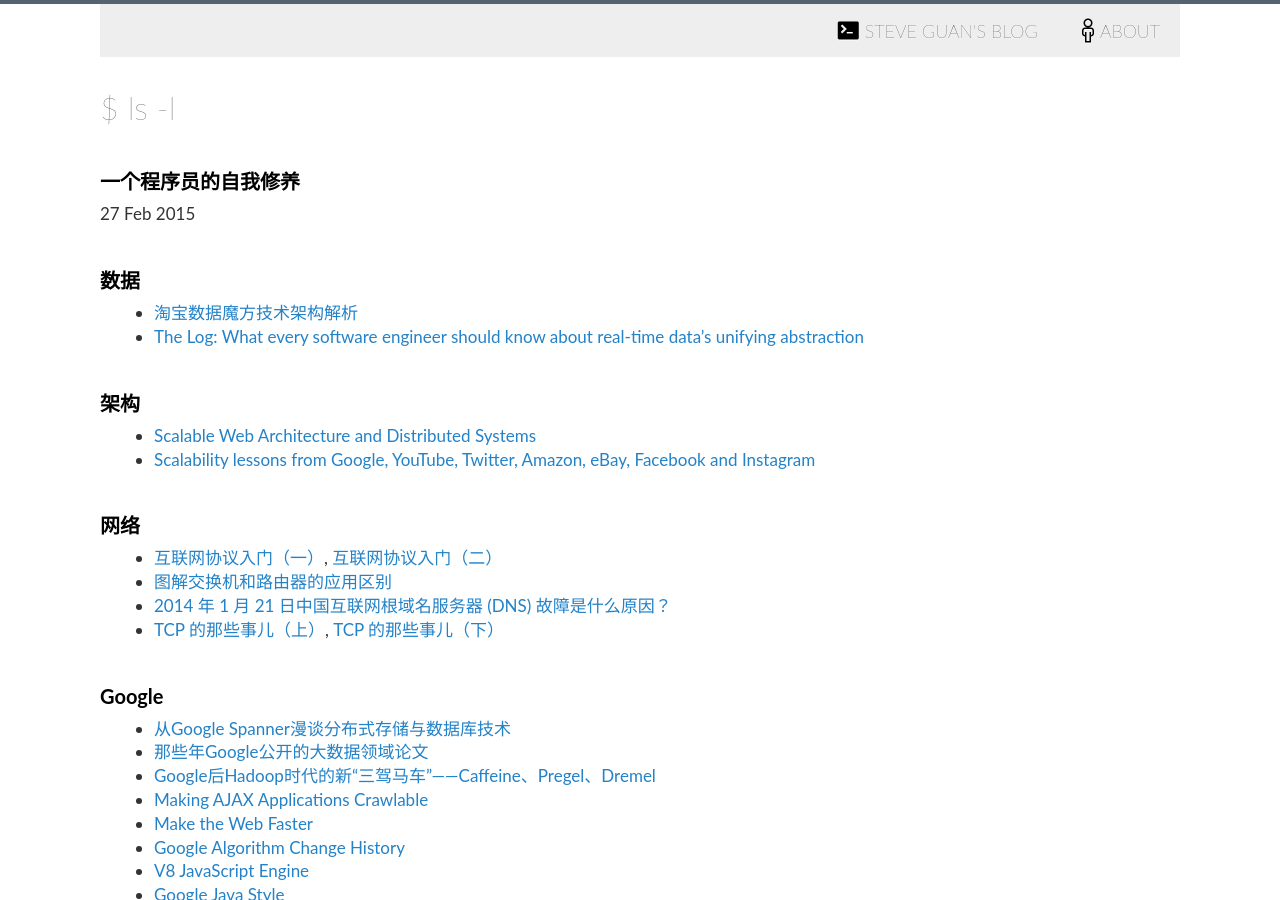
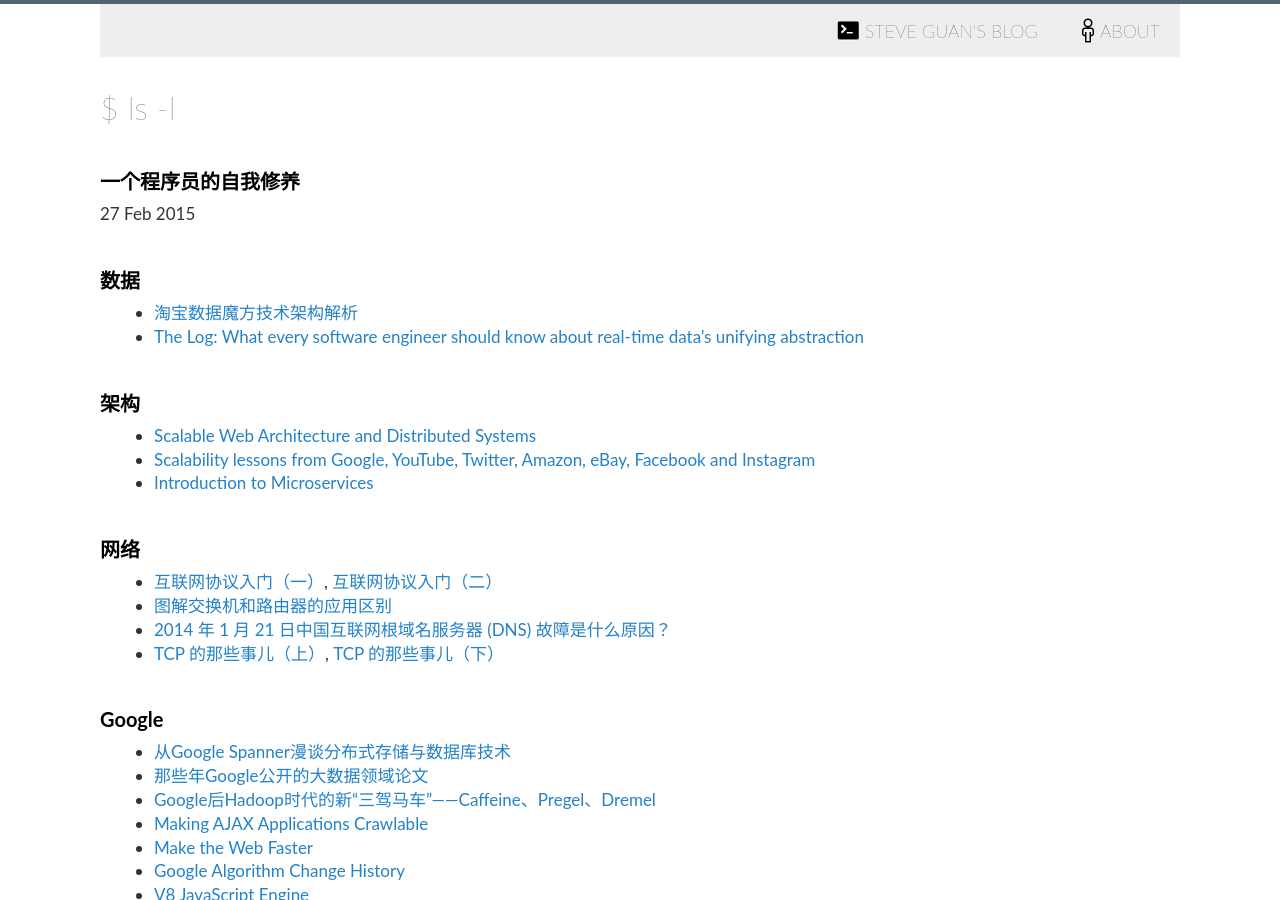
Before and after one commit to guanmian/blog, a Jekyll site: the page built from _posts/2015-02-27-self-cultivation-of-a-programmer.md, in a window 1280 px wide and 900 px high. Built offline with Jekyll 4.4.1, drawn with Linux system fonts in a browser that asks for light colours; Markdown is read by kramdown in place of the engine named in the settings; comment, search, counter and statistics services are not loaded.

Commit message:
add http://nginx.com/blog/introduction-to-microservices/

```diff
--- a/_posts/2015-02-27-self-cultivation-of-a-programmer.md
+++ b/_posts/2015-02-27-self-cultivation-of-a-programmer.md
@@ -10,6 +10,7 @@ layout: "post"
 ## 架构
 * [Scalable Web Architecture and Distributed Systems](http://www.aosabook.org/en/distsys.html)
 * [Scalability lessons from Google, YouTube, Twitter, Amazon, eBay, Facebook and Instagram](http://www.dodgycoder.net/2012/04/scalability-lessons-from-google-youtube.html)
+* [Introduction to Microservices](http://nginx.com/blog/introduction-to-microservices/)
 
 ## 网络
 * [互联网协议入门（一）](http://www.ruanyifeng.com/blog/2012/05/internet_protocol_suite_part_i.html), [互联网协议入门（二）](http://www.ruanyifeng.com/blog/2012/06/internet_protocol_suite_part_ii.html)
```
